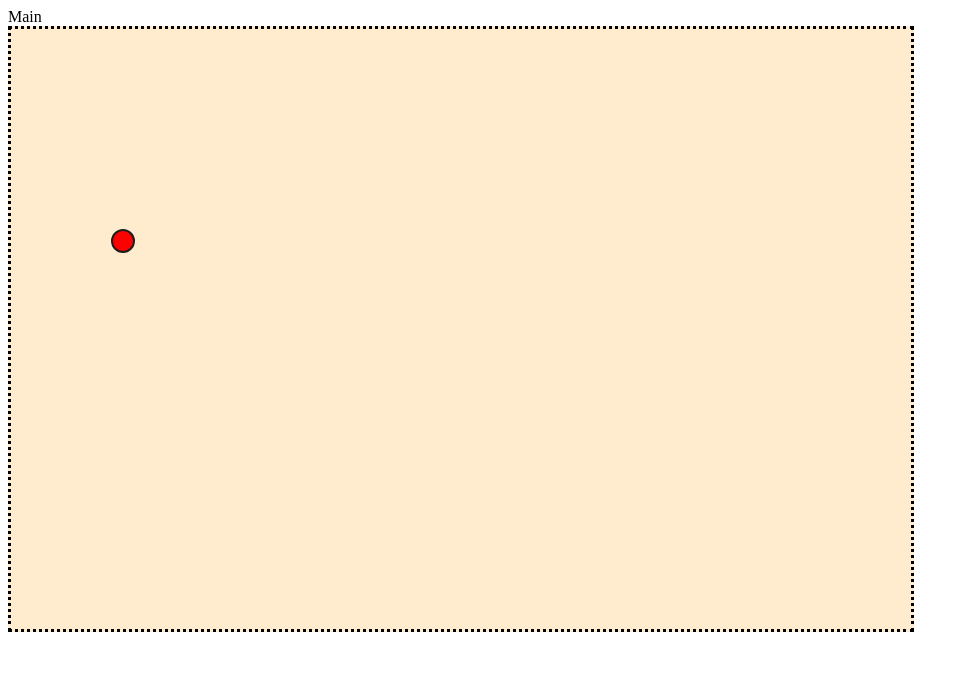
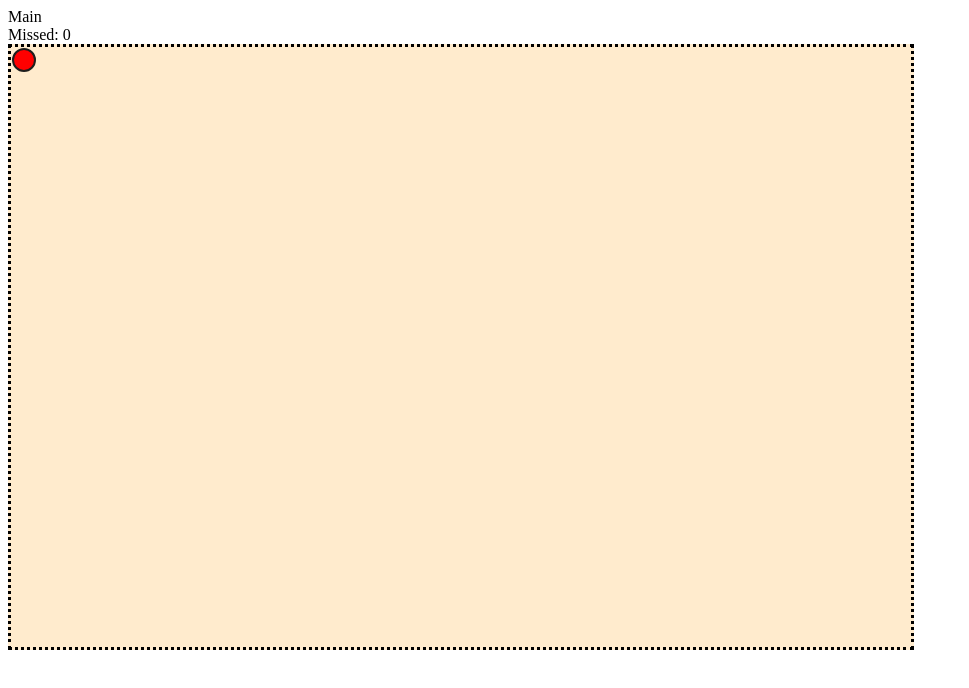
Before and after one commit to wthwang38/phase-5-capstone-aimassist, a React (Create React App) app: page / in a window 1280 px wide. Shown: the top 688 px of the page, without its empty margins (0-969 px from the left). Built offline with nearby package versions, Linux system fonts and the light colour scheme.

Commit message:
added missed counter resolved issue #8

```diff
--- a/src/Container.js
+++ b/src/Container.js
@@ -1,11 +1,16 @@
+import { click } from '@testing-library/user-event/dist/click';
 import React, {useState} from 'react'
 
 
 const Container = () => {
-   const [xNum, setXNum] = useState(100)
-   const [yNum, setYNum] = useState(200)
+   const [xNum, setXNum] = useState(1)
+   const [yNum, setYNum] = useState(1)
    //const [targetClicked, setTargetClicked] = useState(false)
     const [newColor, setNewColor] = useState('#FF0000')
+    //logs total clicks
+   const [totalCount, setTotalCount] = useState(1)
+   const [circleCount, setCircleCount] = useState(1)
+   const [timer, setTimer] = useState(0)
 
     const colors = ['#ee82ee', '#00FFFF', '#6495ED', '#8A2BE2', '#FFD700', '#191970', '#7fff00', '#8b00b8', '#ff1493', '#48d1cc']
 
@@ -33,23 +38,32 @@ const Container = () => {
         setXNum(x1)
         setYNum(y1)
         //setTargetClicked(!targetClicked)
-        //console.log(targetClicked)
+
     }
-    function wasClicked(){
 
-        console.log("miss clicked")
+    function clickCounter(state, setter, string){
+        let clicks = state
+        clicks+=1
+        setter(clicks)
+        console.log(string, state)
     }
     function handleClickInCircle() {
         createRandomCircles()
+        clickCounter(circleCount,setCircleCount,"circle click:")
     }
 
-
+   function missedClicks(){
+    const missed = totalCount - circleCount
+    return missed
+   }
     const circle = <div className="circle" style={Object.assign({}, x, y, color)} onClick={()=> handleClickInCircle()}></div>
 
     return (
-        // <div id="playbox" onClick={() => clickPosition()}>
-         <div id='playbox' onClick={()=> wasClicked()}>
+        <div>
+            <div id="missed">Missed: {missedClicks()}</div>
+         <div id='playbox' onClick={()=> clickCounter(totalCount, setTotalCount,"total click:")}>
             <div>{circle}</div>
+        </div>
         </div>
     );
 
```
